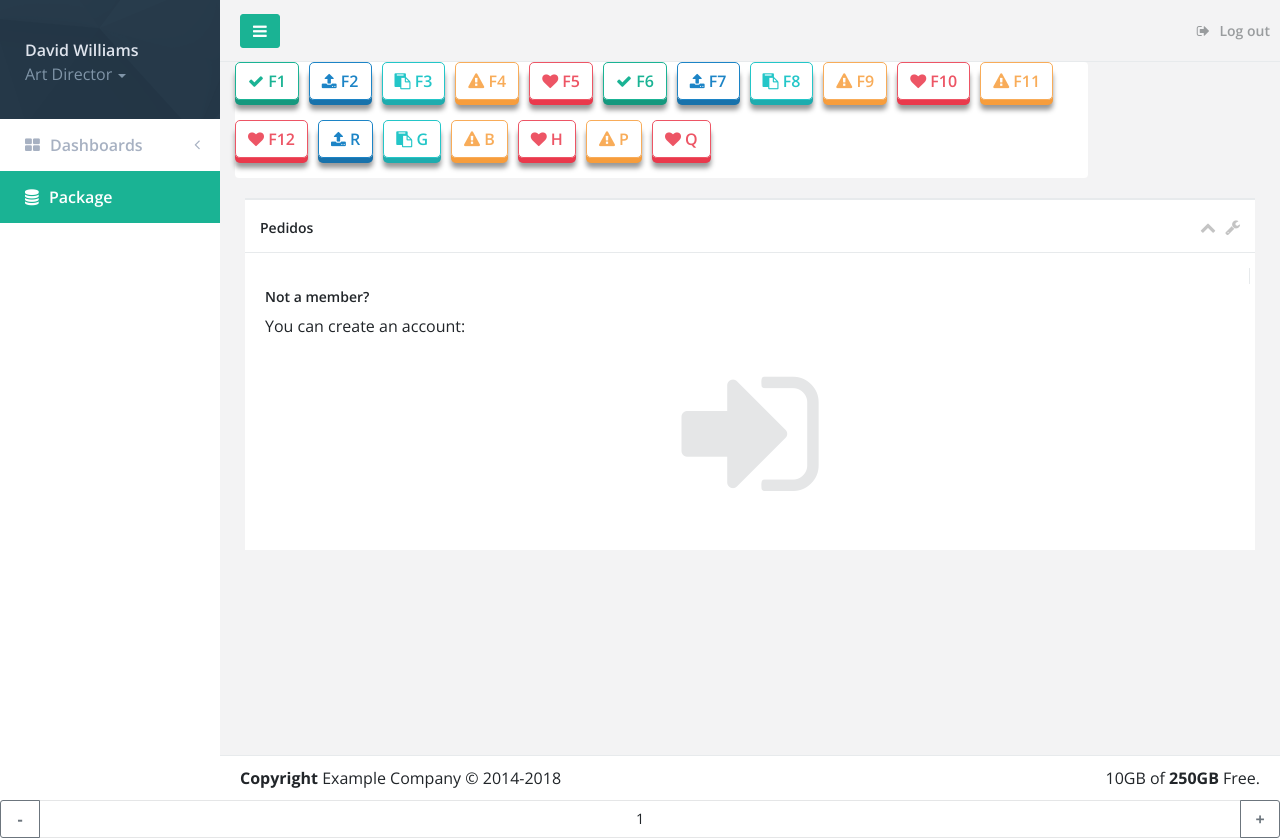
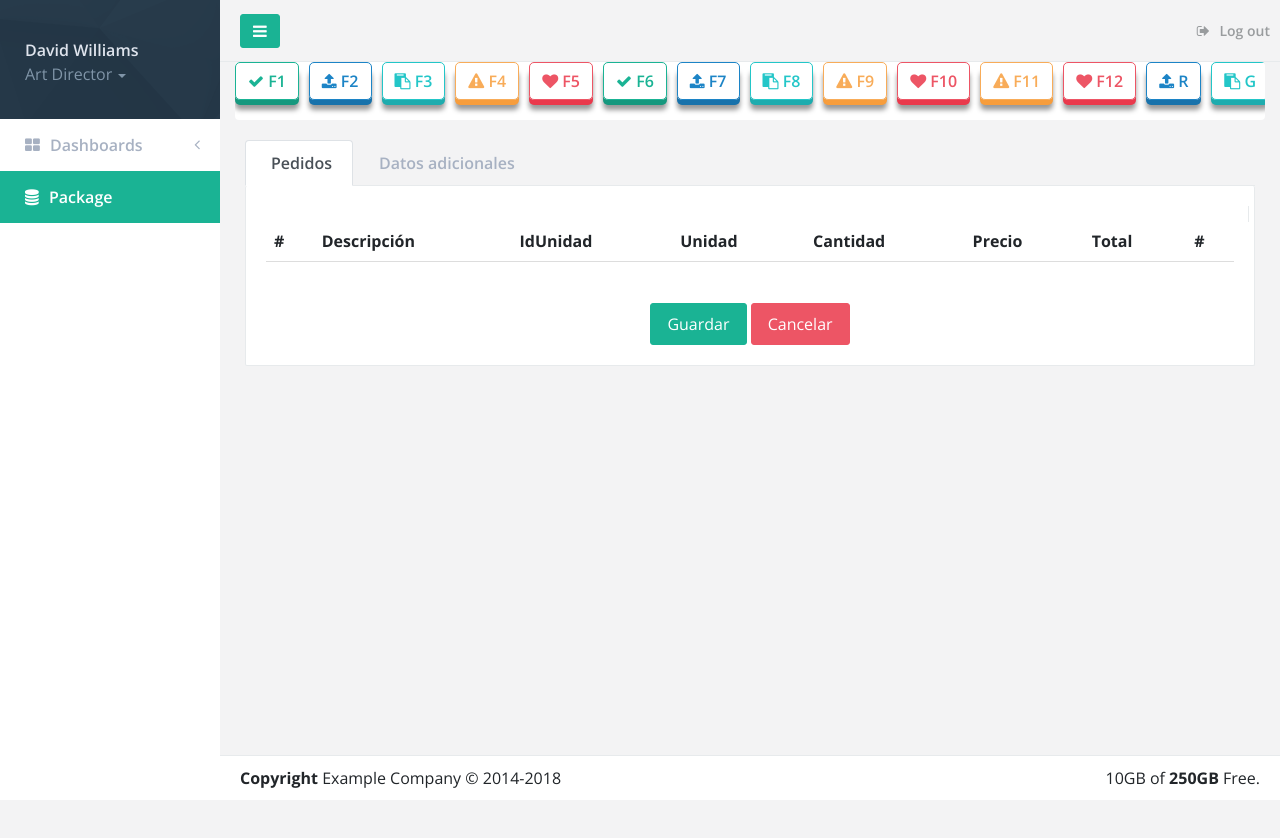
Before and after one commit to Fabio125/jef, a PHP site: page /vistas/pedido/principal.php in a window 1280 px wide. After the commit the page ends 788 px from the top, so only its background shows below. Run offline with PHP 8.4, Linux system fonts and the light colour scheme; the visitor is signed in with stand-in values (Sample User, id 1); lists and menus that the app fills with data are empty; some libraries are stand-ins or nearby versions.

Commit message:
Mejorando pedidos

```diff
--- a/src/simple_html_dom.php
+++ b/src/simple_html_dom.php
@@ -72,7 +72,7 @@ function file_get_html($url, $use_include_path = false, $context=null, $offset =
     // We DO force the tags to be terminated.
     $dom = new simple_html_dom(null, $lowercase, $forceTagsClosed, $target_charset, $stripRN, $defaultBRText, $defaultSpanText);
     // For sourceforge users: uncomment the next line and comment the retreive_url_contents line 2 lines down if it is not already done.
-    $contents = @file_get_contents($url, $use_include_path, $context, $offset);
+    $contents = file_get_contents($url, $use_include_path, $context, $offset);
     // Paperg - use our own mechanism for getting the contents as we want to control the timeout.
     //$contents = retrieve_url_contents($url);
     if (empty($contents) || strlen($contents) > MAX_FILE_SIZE)
--- a/vistas/listarproductospordepartamento.php
+++ b/vistas/listarproductospordepartamento.php
@@ -6,7 +6,7 @@ include("../controladores/CProducto.php");
 $depa =$_GET["refdepa"];
 $cproducto=new CProducto();
 $arreglo_productos=$cproducto->listar_productospordepartamento($depa);
-
+$variable=array();
  $i=0;
 if(count($arreglo_productos)>0){
 
@@ -25,7 +25,7 @@ if(count($arreglo_productos)>0){
         $variable[$i][]=$producto->getTipoarticulo();
         $variable[$i][]=$producto->getIdunidadbase();
         $variable[$i][]=$producto->getTotal();
-        $variable[$i][]='<button class="btn btn-outline btn-info  dim" type="button"><i class="fa fa-save"></i> </button>';
+        $variable[$i][]='<button class="btn btn-outline btn-info  btn-xs" id="agregaDetalle" type="button"><i class="fa fa-save"></i> </button>';
 
         $i++;
     }
--- a/vistas/pedido/principal.php
+++ b/vistas/pedido/principal.php
@@ -17,6 +17,11 @@ include("../validar/sesion.php");
     <link href="../../css/style.css" rel="stylesheet">
     <link href="../../css/plugins/dataTables/datatables.min.css" rel="stylesheet">
     <link href="../../css/plugins/touchspin/jquery.bootstrap-touchspin.min.css" rel="stylesheet">
+    <link href="../../css/plugins/toastr/toastr.min.css" rel="stylesheet">
+    <link href="../../css/plugins/datapicker/datepicker3.css" rel="stylesheet">
+    <link href="../../css/plugins/clockpicker/clockpicker.css" rel="stylesheet">
+     <!-- Ladda style -->
+     <link href="../../css/plugins/ladda/ladda-themeless.min.css" rel="stylesheet">
 
     <!--<link href="css/plugins/awesome-bootstrap-checkbox/awesome-bootstrap-checkbox.css" rel="stylesheet">-->
 
@@ -83,9 +88,9 @@ include("../validar/sesion.php");
         </nav>
         </div>
         <div class="row">
-            <div class="col-lg-10">
+            <div class="col-lg-12" >
 
-                <ol class="breadcrumb">
+                <ol class="breadcrumb flex-row flex-nowrap" style="overflow: scroll;" >
                     <button class="btn btn-outline btn-primary dim" id="referencia" data-id-referencia="F1" type="button"><i class="fa fa-check"></i> F1</button>
                     <button class="btn btn-outline btn-success  dim" id="referencia" data-id-referencia="F2" type="button"><i class="fa fa-upload"></i> F2</button>
                     <button class="btn btn-outline btn-info  dim" id="referencia" data-id-referencia="F3" type="button"><i class="fa fa-paste"></i> F3</button>
@@ -110,30 +115,19 @@ include("../validar/sesion.php");
 
         </div>
         <div class="wrapper wrapper-content animated fadeInRight">
+            <div class="tabs-container">
+                <form id="fmrPedido" name="frmPedido" method="post">
+                    <div class="tabs">
+                        <ul class="nav nav-tabs">
+                            <li><a class="nav-link active" data-toggle="tab" href="#tab-6"> Pedidos</a></li>
+                            <li><a class="nav-link" data-toggle="tab" href="#tab-7">Datos adicionales</a></li>
+                        </ul>
+                        <div class="tab-content ">
+                            <div id="tab-6" class="tab-pane active fadeInRight">
+                                <div class="panel-body">
                                     <div class="row">
                                         <div class="col-lg-12">
                                             <div class="ibox ">
-                    <div class="ibox-title">
-                        <h5>Pedidos</h5>
-                        <div class="ibox-tools">
-                            <a class="collapse-link">
-                                <i class="fa fa-chevron-up"></i>
-                            </a>
-                            <a class="dropdown-toggle" data-toggle="dropdown" href="#">
-                                <i class="fa fa-wrench"></i>
-                            </a>
-                            <ul class="dropdown-menu dropdown-user">
-                                <li><a href="#" class="dropdown-item">Config option 1</a>
-                                </li>
-                                <li><a href="#" class="dropdown-item">Config option 2</a>
-                                </li>
-                            </ul>
-                            <!--<a class="close-link">
-                                <i class="fa fa-times"></i>
-                            </a>-->
-                        </div>
-                    </div>
-                    <div class="ibox-content">
                                                 <div class="row">
                                                     <div class="col-sm-12 b-r">
                                                         <div class="table-responsive">
@@ -143,17 +137,75 @@ include("../validar/sesion.php");
                                                             </table>
                                                         </div>
                                                     </div>
-                            <div class="col-sm-12"><h4>Not a member?</h4>
-                                <p>You can create an account:</p>
-                                <p class="text-center">
-                                    <a href="#"><i class="fa fa-sign-in big-icon"></i></a>
-                                </p>
+                                                    <div class="col-sm-12">
+                                                        <div class="table-responsive">
+                                                            <table class="table table-hover" id="tablaDetalle">
+                                                                <thead>
+                                                                <tr>
+                                                                    <th>#</th>
+                                                                    <th>Descripci&oacute;n</th>
+                                                                    <th>IdUnidad</th>
+                                                                    <th>Unidad</th>
+                                                                    <th>Cantidad</th>
+                                                                    <th>Precio</th>
+                                                                    <th>Total</th>
+                                                                    <th>#</th>
+                                                                </tr>
+                                                                </thead>
+                                                                <tbody>
+
+                                                                </tbody>
+                                                            </table>
+                                                        </div>
+                                                    </div>
+                                                </div>
+                                            </div>
+                                        </div>
+                                    </div>
+                                    <div class="text-center">
+                                        <a href="#" id="form-submit" class="btn btn-primary btn-lg ladda-button" data-style="slide-up" data-size="l"><span class="ladda-label">Guardar</span></a>
+                                        <button type="reset"  class="btn btn-danger btn-lg ">Cancelar</button>
+                                    </div>
+                                </div>
+                            </div>
+                            <div id="tab-7" class="tab-pane fadeInRight">
+                                <div class="panel-body">
+                                   <div class="row">
+                                        <div class="form-group">
+                                            <label>Documento</label>
+                                            <div class="input-group number">
+                                                <input type="text" autocomplete="false" placeholder="00000000" class="form-control" required>
+                                                <div class="input-group-append">
+                                                    <button class="btn btn-success" type="button" id="buscaCliente"><i class="fa fa-search"></i></button>
+                                                </div>
+                                            </div>
+                                        </div>
+                                        <div class="form-group"><label>Cliente </label> <input type="text" autocomplete="false" placeholder="Cliente" class="form-control" name="cliente" required></div>
+                                        <div class="form-group"><label>Direcci&oacute;n</label> <input type="text"  autocomplete="false" placeholder="Dirección" class="form-control" name="direccion"></div>
+                                        <div class="form-group"><label>Fecha Recojo</label>
+                                            <div class="input-group date">
+                                                <span class="input-group-addon"><i class="fa fa-calendar"></i></span><input type="text" readonly class="form-control" id="fpedido" value="<?php echo date("d/m/Y")?>">
+                                            </div>
+                                        </div>
+                                        <div class="form-group">
+                                            <label>Hora Recojo</label>
+                                            <div class="input-group clockpicker" data-autoclose="true">
+                                                <input type="text" readonly class="form-control" value="09:30" >
+                                                <span class="input-group-addon">
+                                                    <span class="fa fa-clock-o"></span>
+                                                </span>
+                                            </div>
+                                        </div>
+                                   </div>
+                                   <div class="row">
+                                   <div class="form-group"><label>Dato Adicional</label><textarea id="descripcion" name="descripcion"  class="form-control col-xs-12" rows="7" cols="50" maxlength="255"></textarea></div>
                                    </div>
                                 </div>
                             </div>
                         </div>
                     </div>
 
+                </form>
             </div>
         </div>
         <div class="footer">
@@ -181,89 +233,45 @@ include("../validar/sesion.php");
     <!-- Custom and plugin javascript -->
     <script src="../../js/inspinia.js"></script>
     <script src="../../js/plugins/pace/pace.min.js"></script>
-
+    <script src="../../js/plugins/toastr/toastr.min.js"></script>
+     <!-- Ladda -->
+     <script src="../../js/plugins/ladda/spin.min.js"></script>
+    <script src="../../js/plugins/ladda/ladda.min.js"></script>
+    <script src="../../js/plugins/ladda/ladda.jquery.min.js"></script>
+     <!-- Data picker -->
+    <script src="../../js/plugins/datapicker/bootstrap-datepicker.js"></script>
+    <!-- Clock picker -->
+    <script src="../../js/plugins/clockpicker/clockpicker.js"></script>
     <!-- iCheck -->
     <script src="../../js/plugins/iCheck/icheck.min.js"></script>
+    <script src="../../js/pedidos.js"></script>
+
     <script>
-        var table,dato="F1";
-        $(document).ready(function(){
-            table=$('#example').DataTable({
-                pageLength: 5,
-                responsive: true,
-                scrollY:        '50vh',
-                scrollCollapse: true,
-                "bPaginate": true,
-                "bLengthChange": true,
-                "sAjaxSource"   : "../listarproductospordepartamento.php?refdepa="+dato,
-                "aaSorting": [[ 0, 'asc' ]],
-                "aoColumns": [
-
-                    { "sTitle": "ID"},
-                    { "sTitle": "Referencia"},
-                    { "sTitle": "Descipción"},
-                    { "sTitle": "IdUnidadMedida"},
-                    { "sTitle": "Unidad"},
-                    { "sTitle": "Siglaunidad" },
-                    { "sTitle": "Precio"},
-                    { "sTitle": "Cantidad"},
-                    { "sTitle": "TipoImpuesto"},
-                    { "sTitle": "TipoArticulo"},
-                    { "sTitle": "UnidadBase"},
-                    { "sTitle": "Total" },
-                    { "sTitle": "Opción","sWidth": "70px" , "sClass": "center"}
-                ], "columnDefs": [
-                    {
-                        "targets": [ 0,1,3,5,8,9,10 ],
-                        "visible": false,
-                        "searchable": false
-                    }
-                ]
+        $(function(){
 
 
 
-            });
 
-            $('#example tbody ').on('keyup','#cantidad',function(e){
-                var cantidad=parseFloat($(this).val()),
-                precio=parseFloat($(this).attr("data-id-precio"));
-                calculaTotal(cantidad,precio,$(this));
-
-            });
-
-            $('#example tbody ').on('change','#cantidad',function(e){
-                var cantidad=parseFloat($(this).val()),
-                precio=parseFloat($(this).attr("data-id-precio"));
-                calculaTotal(cantidad,precio,$(this));
-
-            });
-
-            $('body').on('click','#referencia',function(e){
-                var dato=$(this).attr("data-id-referencia");
-                table.ajax.url("../listarproductospordepartamento.php?refdepa="+dato ).load();
+            $('#form-submit').click(function(e){
+                e.preventDefault();
+                var l = Ladda.create(this);
+                l.start();
+                setTimeout(function(){
+                    l.stop();
+                },2000)
+                /*$.post("your-url",
+                    { data : data },
+                function(response){
+                    console.log(response);
+                }, "json")
+                .always(function() { l.stop(); });
+                return false;*/
             });
 
 
         });
 
-           function calculaTotal(cantidad,precio,dato){
-                var total=0;
-                total= parseFloat(cantidad * precio);
 
-                var cells = dato.closest('tr').children('td');
-                if(isNaN(total)){
-                    cells.eq(4).text("0.00");
-                }else{
-                    cells.eq(4).text((total));
-                }
-
-           }
-
-    </script>
-    <input type="number" value="1" min="1" max="1000" step="1"/>
-    <script>
-        $(function(){
-            $("body input[type='number']").ready().inputSpinner();
-        });
 
     </script>
     <style>
```
Also changed, not shown: js/pedidos.js (added, +256 -0 lines), vistas/listarclientepordocumento.php (+6 -6 lines). Lines whose indentation alone changed are shown as unchanged.
